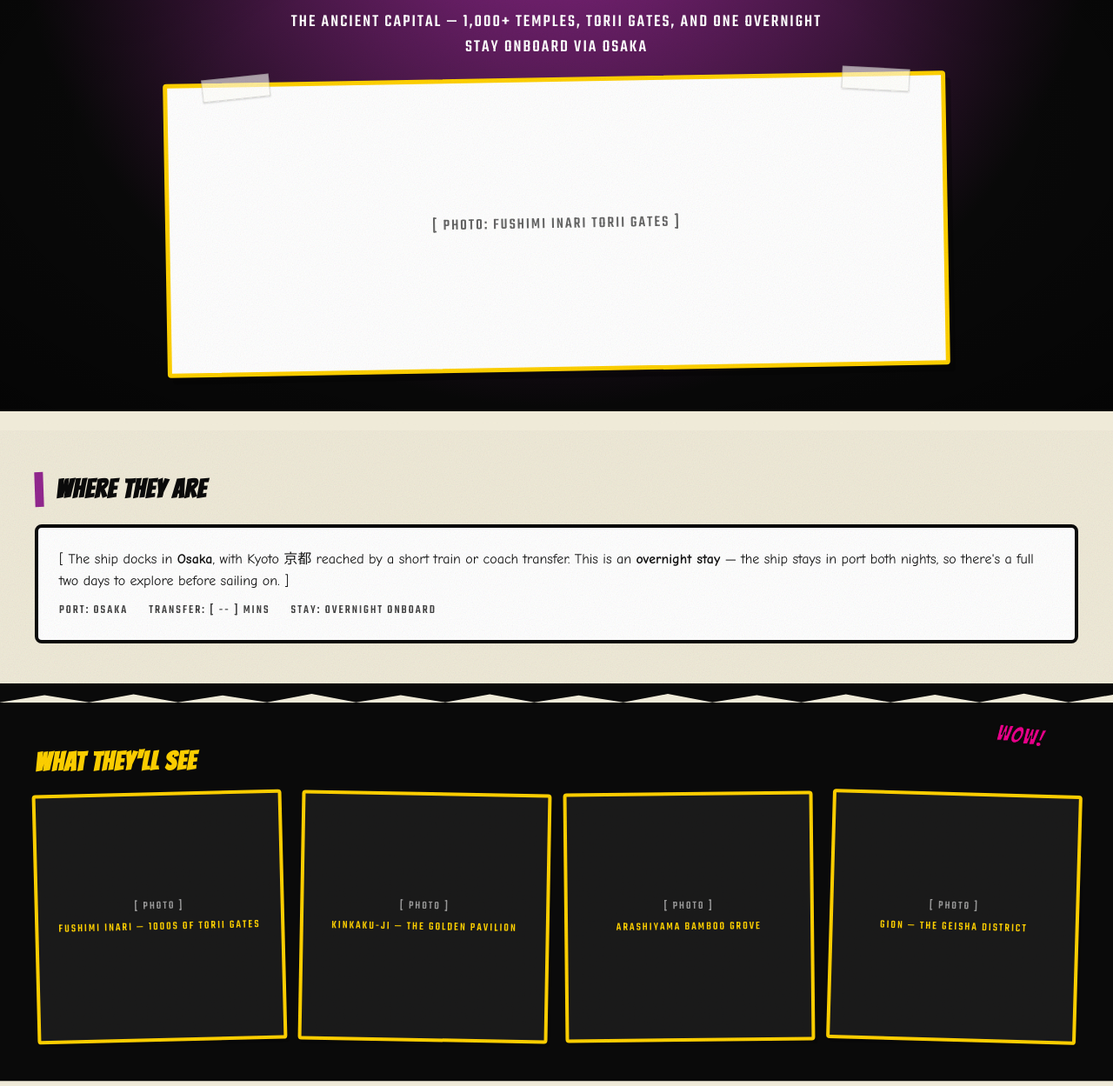
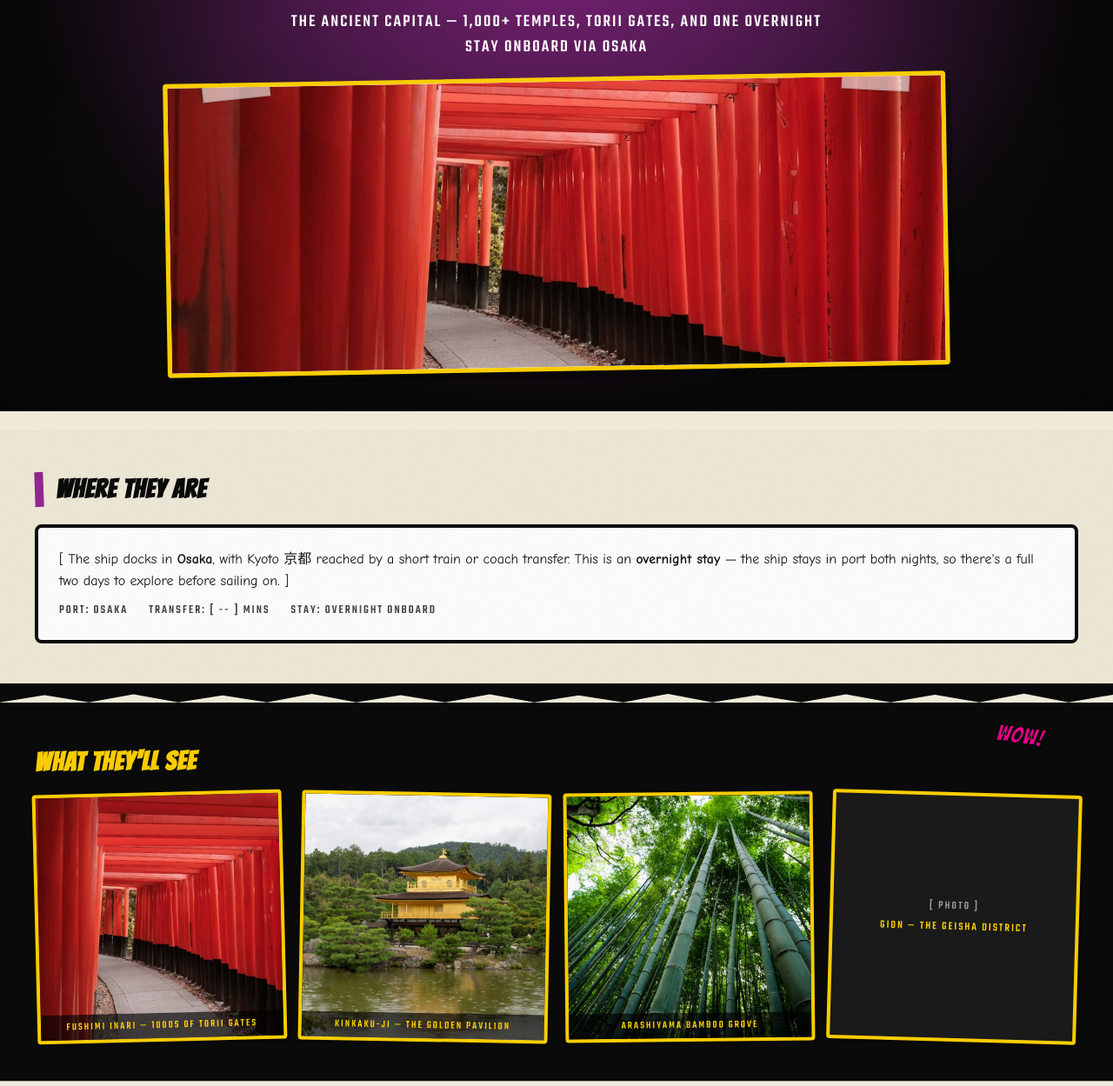
Before and after one commit to russelltrow/japan-cruise-tracker, a plain HTML site: page kyoto.html in a window 1280 px wide. Shown: the part 271-1520 px from the top of the page at 87% size. Drawn offline with Linux system fonts and the light colour scheme.

Commit message:
Add real Japan stock photos to homepage gallery and location pages
Sourced from Unsplash (free license): Mt Fuji & Chureito Pagoda,
Fushimi Inari torii gates, Arashiyama bamboo grove, Tokyo street,
Kinkaku-ji, Miyajima torii, and the Hiroshima Atomic Bomb Dome.

Co-Authored-By: Claude Sonnet 5 <noreply@anthropic.com>

```diff
--- a/kyoto.html
+++ b/kyoto.html
@@ -59,10 +59,10 @@
     <h1 class="comic-h" style="margin: 0; text-align: center; font-size: 52px; line-height: 1.02; color: #FFD100; text-shadow: 3px 3px 0 #DA291C; max-width: 820px; transform: rotate(-0.8deg);">WONDER NAN &amp; GRAND BAT TOUCH DOWN IN KYOTO</h1>
     <p class="teko" style="margin: 0; color: #fff; font-size: 20px; text-align: center; max-width: 640px;">THE ANCIENT CAPITAL — 1,000+ TEMPLES, TORII GATES, AND ONE OVERNIGHT STAY ONBOARD VIA OSAKA</p>
 
-    <div style="box-sizing: border-box; width: 100%; max-width: 900px; border: 5px solid #FFD100; border-radius: 4px; background: #fff; aspect-ratio: 16/6; display: flex; align-items: center; justify-content: center; position: relative; transform: rotate(-1deg); box-shadow: 6px 8px 0 rgba(0,0,0,0.3);" class="halftone-light">
+    <div style="box-sizing: border-box; width: 100%; max-width: 900px; border: 5px solid #FFD100; border-radius: 4px; background: #fff; aspect-ratio: 16/6; display: flex; align-items: center; justify-content: center; position: relative; transform: rotate(-1deg); box-shadow: 6px 8px 0 rgba(0,0,0,0.3); overflow: hidden;">
+      <img src="images/stock/fushimi-inari.jpg" alt="Fushimi Inari torii gates, Kyoto" style="width: 100%; height: 100%; object-fit: cover;">
       <div class="tape" style="top: -12px; left: 40px; transform: rotate(-5deg);"></div>
       <div class="tape" style="top: -10px; right: 36px; transform: rotate(4deg);"></div>
-      <span class="teko" style="color: #666; font-size: 18px;">[ PHOTO: FUSHIMI INARI TORII GATES ]</span>
     </div>
   </section>
 
@@ -93,17 +93,17 @@
       <span class="sfx" style="position: absolute; top: -24px; right: 40px; color: #EC008C; font-size: 26px; transform: rotate(8deg);">WOW!</span>
     </div>
     <div class="scrap" style="display: grid; grid-template-columns: repeat(4, minmax(0, 1fr)); gap: 18px;">
-      <div style="box-sizing: border-box; border: 4px solid #FFD100; border-radius: 4px; background: #1a1a1a; aspect-ratio: 1; display: flex; flex-direction: column; align-items: center; justify-content: center; gap: 6px; padding: 10px; text-align: center;">
-        <span class="teko" style="color: #999; font-size: 13px;">[ PHOTO ]</span>
-        <span class="teko" style="color: #FFD100; font-size: 13px;">FUSHIMI INARI — 1000s OF TORII GATES</span>
+      <div style="box-sizing: border-box; border: 4px solid #FFD100; border-radius: 4px; background: #1a1a1a; aspect-ratio: 1; display: flex; flex-direction: column; align-items: stretch; justify-content: flex-end; overflow: hidden; position: relative;">
+        <img src="images/stock/fushimi-inari.jpg" alt="Fushimi Inari torii gates" style="position: absolute; inset: 0; width: 100%; height: 100%; object-fit: cover;">
+        <span class="teko" style="position: relative; z-index: 1; background: rgba(0,0,0,0.65); color: #FFD100; font-size: 12px; text-align: center; padding: 6px 4px;">FUSHIMI INARI — 1000s OF TORII GATES</span>
       </div>
-      <div style="box-sizing: border-box; border: 4px solid #FFD100; border-radius: 4px; background: #1a1a1a; aspect-ratio: 1; display: flex; flex-direction: column; align-items: center; justify-content: center; gap: 6px; padding: 10px; text-align: center;">
-        <span class="teko" style="color: #999; font-size: 13px;">[ PHOTO ]</span>
-        <span class="teko" style="color: #FFD100; font-size: 13px;">KINKAKU-JI — THE GOLDEN PAVILION</span>
+      <div style="box-sizing: border-box; border: 4px solid #FFD100; border-radius: 4px; background: #1a1a1a; aspect-ratio: 1; display: flex; flex-direction: column; align-items: stretch; justify-content: flex-end; overflow: hidden; position: relative;">
+        <img src="images/stock/kinkakuji.jpg" alt="Kinkaku-ji, the Golden Pavilion" style="position: absolute; inset: 0; width: 100%; height: 100%; object-fit: cover;">
+        <span class="teko" style="position: relative; z-index: 1; background: rgba(0,0,0,0.65); color: #FFD100; font-size: 12px; text-align: center; padding: 6px 4px;">KINKAKU-JI — THE GOLDEN PAVILION</span>
       </div>
-      <div style="box-sizing: border-box; border: 4px solid #FFD100; border-radius: 4px; background: #1a1a1a; aspect-ratio: 1; display: flex; flex-direction: column; align-items: center; justify-content: center; gap: 6px; padding: 10px; text-align: center;">
-        <span class="teko" style="color: #999; font-size: 13px;">[ PHOTO ]</span>
-        <span class="teko" style="color: #FFD100; font-size: 13px;">ARASHIYAMA BAMBOO GROVE</span>
+      <div style="box-sizing: border-box; border: 4px solid #FFD100; border-radius: 4px; background: #1a1a1a; aspect-ratio: 1; display: flex; flex-direction: column; align-items: stretch; justify-content: flex-end; overflow: hidden; position: relative;">
+        <img src="images/stock/arashiyama-bamboo.jpg" alt="Arashiyama bamboo grove" style="position: absolute; inset: 0; width: 100%; height: 100%; object-fit: cover;">
+        <span class="teko" style="position: relative; z-index: 1; background: rgba(0,0,0,0.65); color: #FFD100; font-size: 12px; text-align: center; padding: 6px 4px;">ARASHIYAMA BAMBOO GROVE</span>
       </div>
       <div style="box-sizing: border-box; border: 4px solid #FFD100; border-radius: 4px; background: #1a1a1a; aspect-ratio: 1; display: flex; flex-direction: column; align-items: center; justify-content: center; gap: 6px; padding: 10px; text-align: center;">
         <span class="teko" style="color: #999; font-size: 13px;">[ PHOTO ]</span>
```
Also changed, not shown: hiroshima.html (+8 -8 lines), index.html (+6 -6 lines), images/stock/arashiyama-bamboo.jpg (added), images/stock/fuji-pagoda.jpg (added), images/stock/fushimi-inari.jpg (added), images/stock/hiroshima-dome.jpg (added), images/stock/kinkakuji.jpg (added), images/stock/miyajima-torii.jpg (added), images/stock/tokyo-shibuya.jpg (added).
